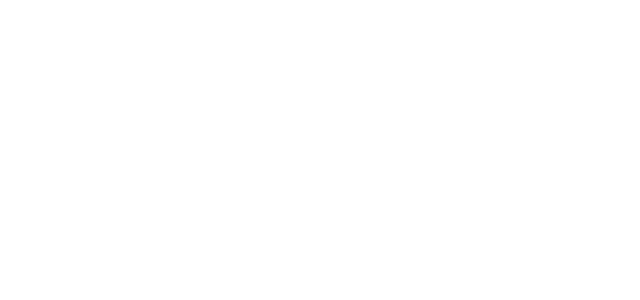
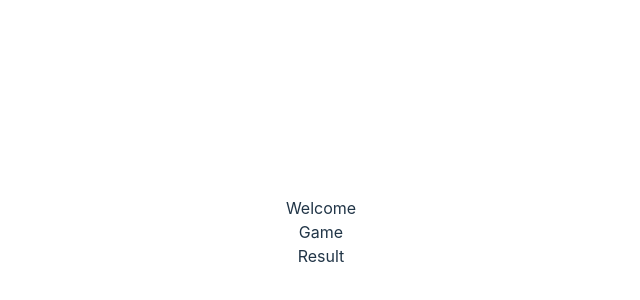
Before and after one commit to SaraEmiliaJohnsson/react-quiz, a React (Vite) app: page / in a window 1280 px wide. Shown: the part 168-468 px from the top of the page, without its empty margins (319-959 px from the left). Built offline with nearby package versions, Linux system fonts and the light colour scheme.

Commit message:
fixed settings format

```diff
--- a/src/App.tsx
+++ b/src/App.tsx
@@ -1,9 +1,23 @@
 import { useState } from 'react';
 
 import './App.css';
+import Welcome from './components/Welcome';
+import Game from './components/Game';
+import Result from './components/Result';
+
+
 
 function App() {
-	return <></>;
+
+	const [currentScreen, setCurrentScreen] = useState();
+
+	return (
+		<>
+			<Welcome />
+			<Game />
+			<Result />
+		</>
+	);
 }
 
 export default App;
--- a/src/components/Game.tsx
+++ b/src/components/Game.tsx
@@ -1,3 +1,7 @@
 const Game = () => {
-	return <div>Game</div>;
+	return (
+		<div>Game</div>
+	)
 };
+
+export default Game;
--- a/src/components/Result.tsx
+++ b/src/components/Result.tsx
@@ -1,3 +1,7 @@
 const Result = () => {
-	return <div>Result</div>;
+	return (
+		<div>Result</div>
+	)
 };
+
+export default Result;
--- a/src/components/Welcome.tsx
+++ b/src/components/Welcome.tsx
@@ -1,3 +1,7 @@
 const Welcome = () => {
-	return <div>Welcome</div>;
-};
+	return (
+		<div>Welcome</div>
+	)
+}
+
+export default Welcome
```
